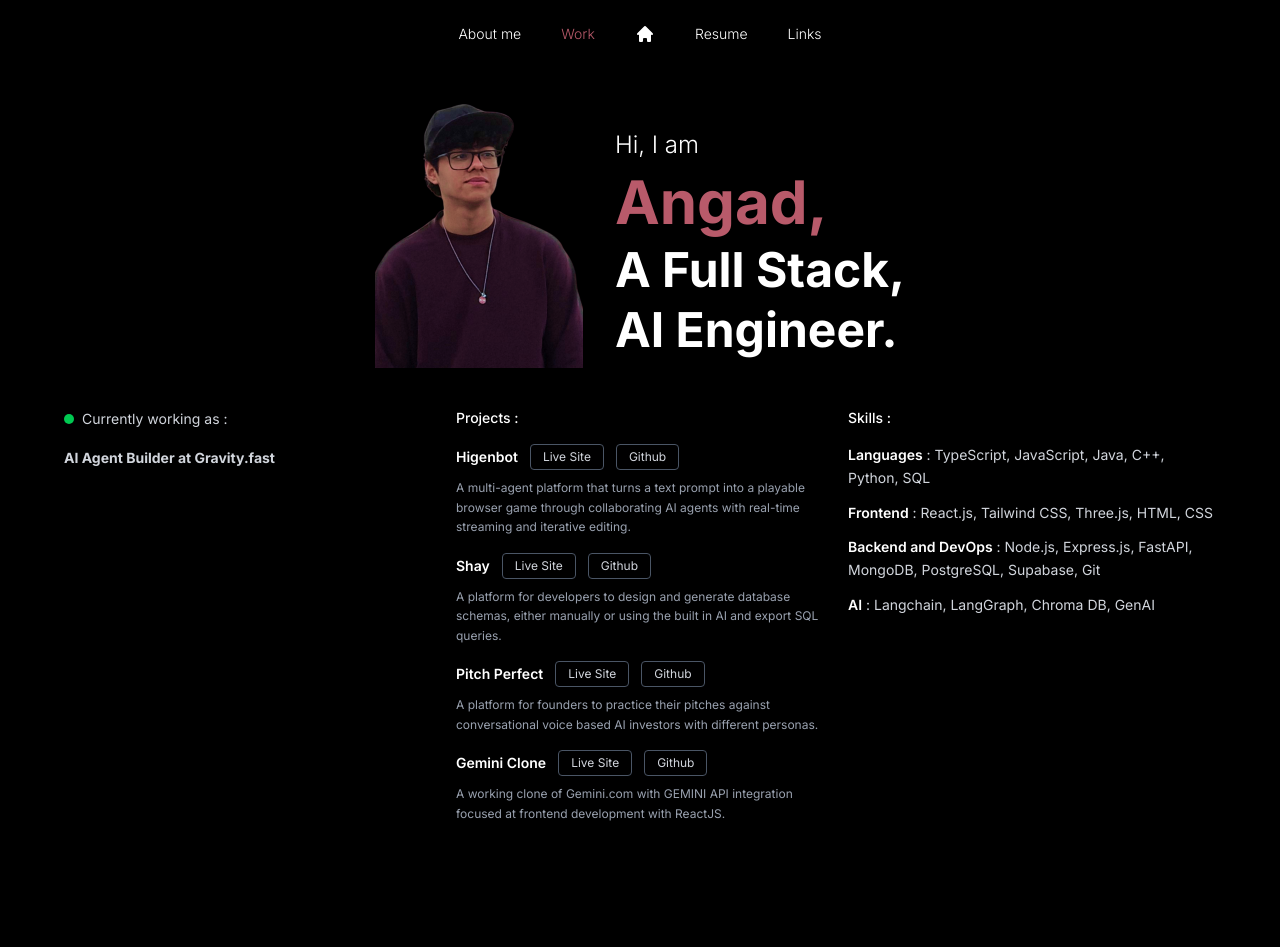
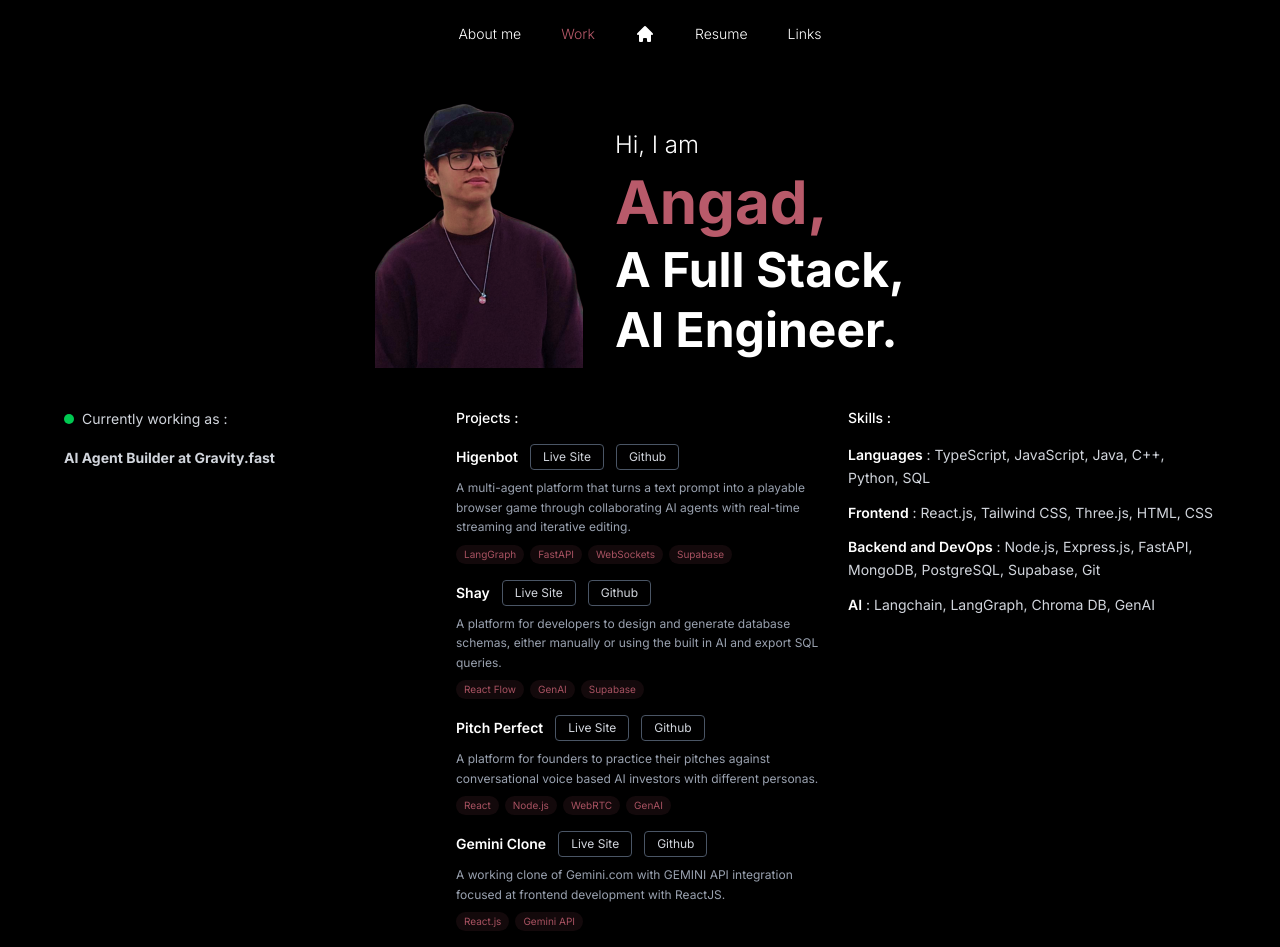
Before and after one commit to Hollow3k/ai_engineer_portfolio, a React (Vite) app: page / in a window 1280 px wide. Both pictures are taken after a click on the button "Work". Before the commit the page ends 839 px from the top, so only its background shows below. Built offline with nearby package versions, Linux system fonts and the light colour scheme; the HTML template or start-up script is replaced by a standard one.

Commit message:
tech stack of projects

```diff
--- a/src/components/WorkSection.tsx
+++ b/src/components/WorkSection.tsx
@@ -1,6 +1,7 @@
 interface Project {
   name: string;
   description: string;
+  tech: string[];
   liveUrl: string;
   githubUrl: string;
 }
@@ -10,6 +11,7 @@ const projects: Project[] = [
     name: "Higenbot",
     description:
       "A multi-agent platform that turns a text prompt into a playable browser game through collaborating AI agents with real-time streaming and iterative editing.",
+    tech: ["LangGraph", "FastAPI", "WebSockets", "Supabase"],
     liveUrl: "https://higenbot.vercel.app",
     githubUrl: "https://github.com/Hollow3k/higenbot",
   },
@@ -17,6 +19,7 @@ const projects: Project[] = [
     name: "Shay",
     description:
       "A platform for developers to design and generate database schemas, either manually or using the built in AI and export SQL queries.",
+    tech: ["React Flow", "GenAI", "Supabase"],
     liveUrl: "https://shay-five.vercel.app",
     githubUrl: "https://github.com/Hollow3k/shay",
   },
@@ -24,6 +27,7 @@ const projects: Project[] = [
     name: "Pitch Perfect",
     description:
       "A platform for founders to practice their pitches against conversational voice based AI investors with different personas.",
+    tech: ["React", "Node.js", "WebRTC", "GenAI"],
     liveUrl: "https://pitchperfect.angad.social",
     githubUrl: "https://github.com/Hollow3k/pitch-perfect",
   },
@@ -31,6 +35,7 @@ const projects: Project[] = [
     name: "Gemini Clone",
     description:
       "A working clone of Gemini.com with GEMINI API integration focused at frontend development with ReactJS.",
+    tech: ["React.js", "Gemini API"],
     liveUrl: "https://geminiclone-beryl.vercel.app/",
     githubUrl: "https://github.com/Hollow3k/Gemini-clone",
   },
@@ -88,6 +93,16 @@ export default function WorkSection() {
               <p className="text-xs text-gray-400 leading-relaxed">
                 {project.description}
               </p>
+              <div className="flex flex-wrap gap-1.5 justify-center md:justify-start">
+                {project.tech.map((t) => (
+                  <span
+                    key={t}
+                    className="text-[10px] text-rose-muted/90 bg-rose-muted/10 px-2 py-0.5 rounded-full"
+                  >
+                    {t}
+                  </span>
+                ))}
+              </div>
             </div>
           ))}
         </div>
```
